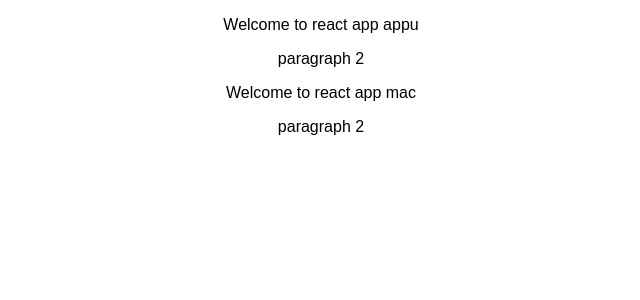
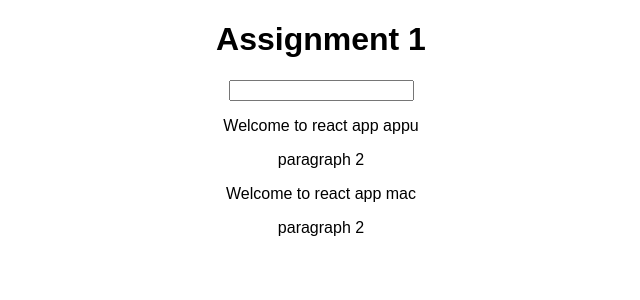
Before and after one commit to nsaravanan27/react-hands-on-projects, a React (Create React App) app in the folder assignment-1/: page / in a window 1280 px wide. Shown: the top 300 px of the page, without its empty margins (319-959 px from the left). Built offline with nearby package versions, Linux system fonts and the light colour scheme.

Commit message:
Task 6 : Add a method to manipulate the state (=> an event-handler method) Task 7 : Pass the event-handler method reference to the UserInput component and bind it to the input-change event Task 8 : Ensure that the new input entered by the user overwrites the old username passed to UserOutput

```diff
--- a/assignment-1/src/App.js
+++ b/assignment-1/src/App.js
@@ -1,12 +1,24 @@
 import React, { Component } from 'react';
 import './App.css';
+import UserInput from './component/UserInput';
 import UserOutput from './component/UserOutput';
 
 class App extends Component {
+
+  state = {username: 'appu'}
+
+  changeHandler = (event) => {
+    this.setState({
+      username : event.target.value
+    });
+  }
+
   render() {
     return (
       <div className="App">
-        <UserOutput name="appu"/>
+        <h1>Assignment 1</h1>
+        <UserInput change={this.changeHandler}/>
+        <UserOutput name={this.state.username}/>
         <UserOutput name="mac"/>
       </div>
     );
--- a/assignment-1/src/component/UserInput.js
+++ b/assignment-1/src/component/UserInput.js
@@ -1,8 +1,8 @@
 import React from 'react';
 
-function UserInput() {
+function UserInput(props) {
     return (<div>
-        <input type='text'/>
+        <input type='text' onChange={props.change}/>
     </div>)
 }
 
```
